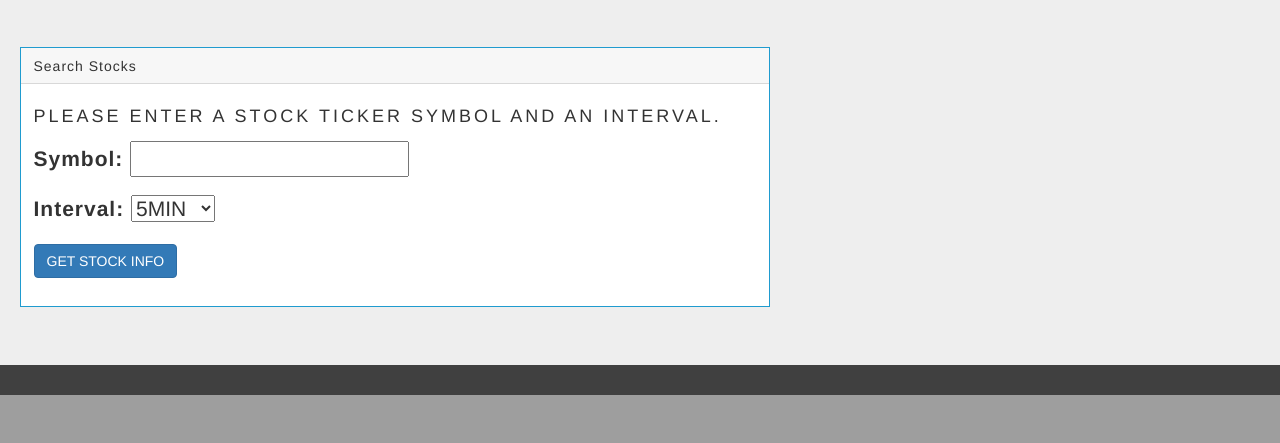
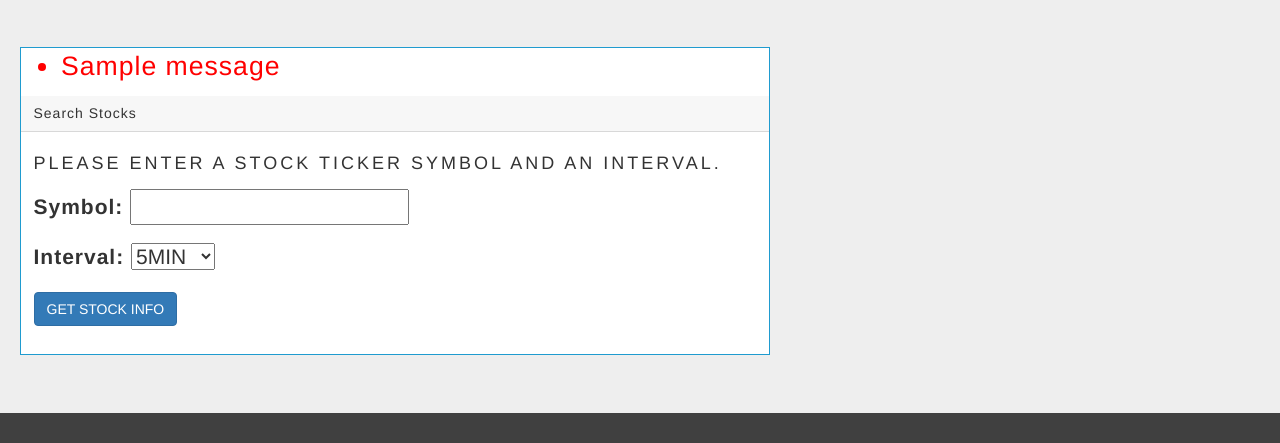
Before and after one commit to JoshKallagunta/Capstone-Final-AlphaVantage, a Django app: page /saved/ in a window 1280 px wide. Shown: the part 1084-1527 px from the top of the page. Before the commit the page ends 1479 px from the top, so only its background shows below. Run offline with Django 3.2, Linux system fonts and the light colour scheme; tables that the repository leaves empty hold one stand-in row (values such as "Sample post"); one stand-in notice (Sample message) is shown; some libraries are stand-ins or nearby versions.

Commit message:
add error messages

```diff
--- a/get_stocks/templates/get_stocks/searchStocks/searchstocks.html
+++ b/get_stocks/templates/get_stocks/searchStocks/searchstocks.html
@@ -4,6 +4,13 @@
    <div> <img src="/static/temp/quotes.jpg" class="img=fluid" width="100%" alt="NYSE Logo"> </div>
    <div class="jumbotron">
       <div class="card border-info mb-3" style="max-width: 75rem;">
+         {% if messages %}
+         <ul style="color:red; font-size:1.9em;">
+            {% for message in messages %}
+            <li{% if message.tags %} class="{{ message.tags }}"{% endif %}>{{ message }}</li>
+            {% endfor %}
+         </ul>
+         {% endif %}
          <div class="card-header">Search Stocks</div>
          <div class="card-body">
             <h4 class="card-title">Please enter a stock ticker symbol and an interval.</h4>
--- a/get_stocks/views_search.py
+++ b/get_stocks/views_search.py
@@ -32,12 +32,13 @@ def display_stock_data_(request):
 
                 try:
                     args = {'stock_name':stock_name, 'interval_time':interval_time, 'stock_data_html':stock_data.to_html() }
-                    print(args)
                     return render (request, 'get_stocks/savedstocks/savedstocks.html', args)
 
                 except AttributeError:
 
                     form = NewSearch()
+                    messages.add_message(request, messages.ERROR, 'Sorry, invalid ticker symbol, please try again.')
+
                     return render(request, 'get_stocks/searchStocks/searchstocks.html', {'form':form})
 
 
```
